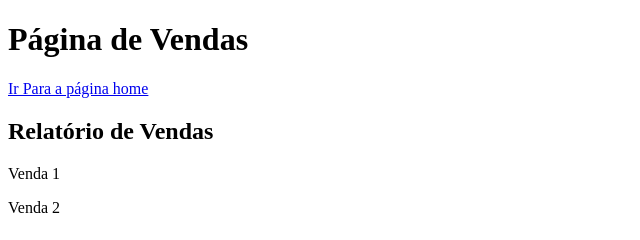
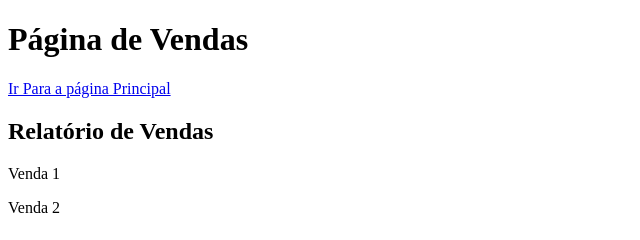
Before and after one commit to dp3885/AulaGit, a plain HTML site: page vendas.html in a window 1280 px wide. Shown: the full height of the page, 0-640 px from the left. Drawn offline with Linux system fonts and the light colour scheme.

Commit message:
vendas final

```diff
--- a/vendas.html
+++ b/vendas.html
@@ -8,7 +8,7 @@
 </head>
 <body>
     <h1>Página de Vendas</h1>
-    <a href="index.html">Ir Para a página home</a>
+    <a href="index.html">Ir Para a página Principal</a>
     <h2>Relatório de Vendas</h2>
     <p>Venda 1</p>
     <p>Venda 2</p>
```
